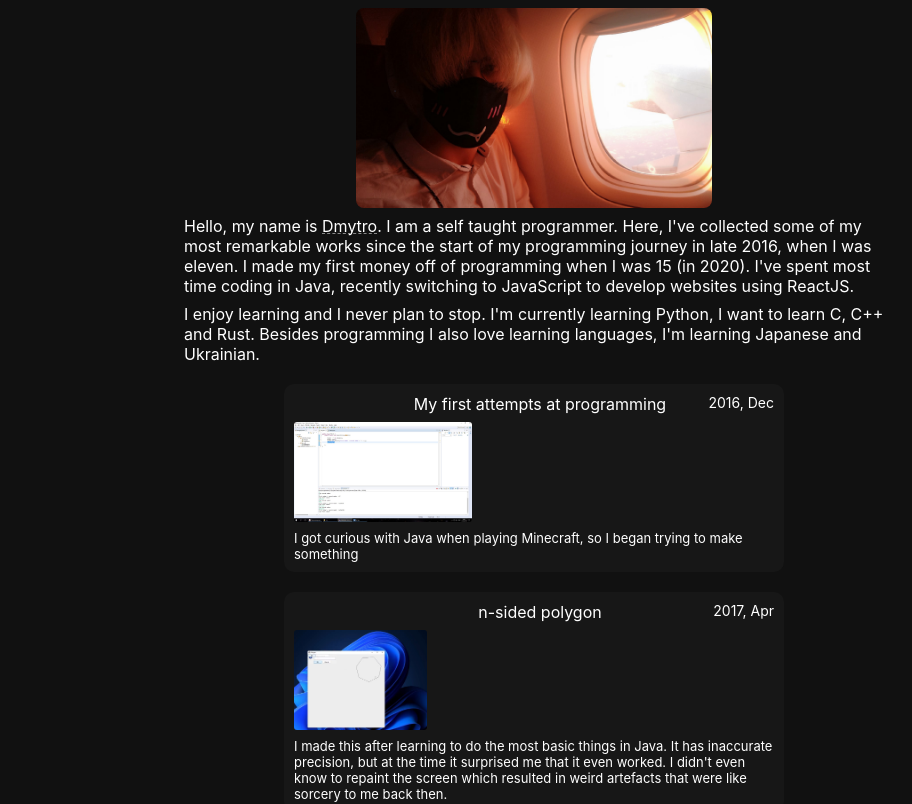
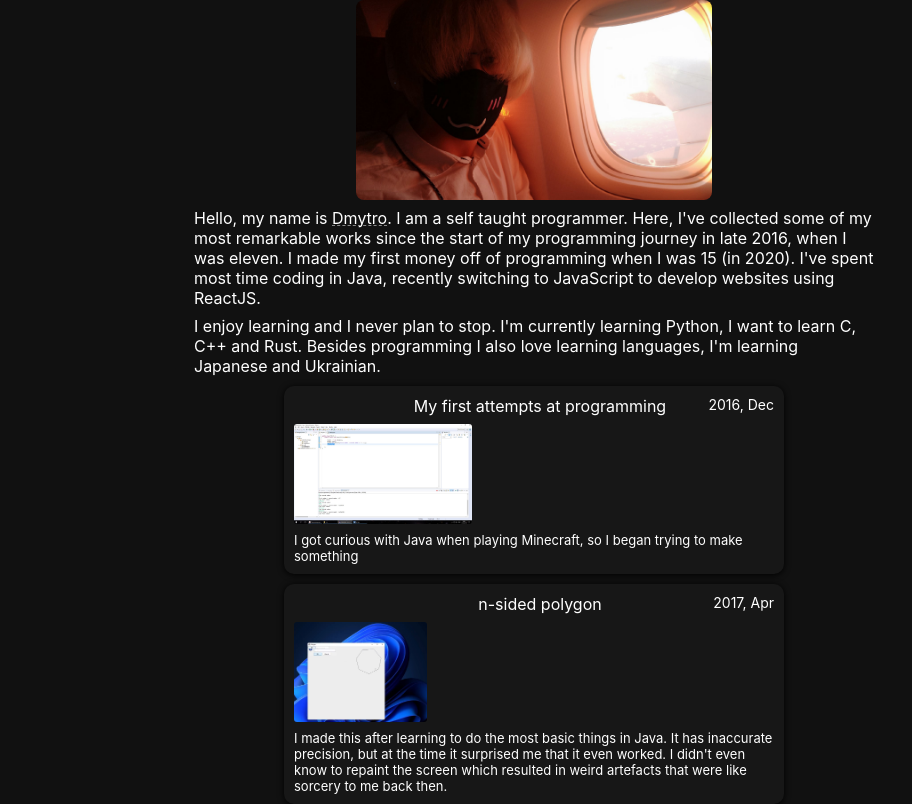
Before and after one commit to supernovaw/portfolio-web, a plain HTML site: page index.html in a window 1280 px wide. Shown: the top 804 px of the page, 106-1018 px from the left. Drawn offline with Linux system fonts and the light colour scheme.

Commit message:
shadows, margins

```diff
--- a/master.css
+++ b/master.css
@@ -30,7 +30,6 @@ body {
 .header {
   max-width: 700px;
   margin: auto;
-  padding-top: 8px;
 }
 
 .header img {
@@ -47,21 +46,22 @@ body {
 }
 
 .header>div {
-  margin-top: 8px;
+  padding: 8px 10px 0 10px;
 }
 
 .portfolio-collection {
   max-width: 500px;
   margin: auto;
-  padding-bottom: 100px;
+  padding: 0 8px 30px 8px;
 }
 
 .portfolio-item {
   position: relative;
   background-color: #171717;
-  margin-top: 20px;
+  margin-top: 10px;
   padding: 10px;
   border-radius: 10px;
+  box-shadow: 0 1px 6px black;
 }
 
 .title {
```
